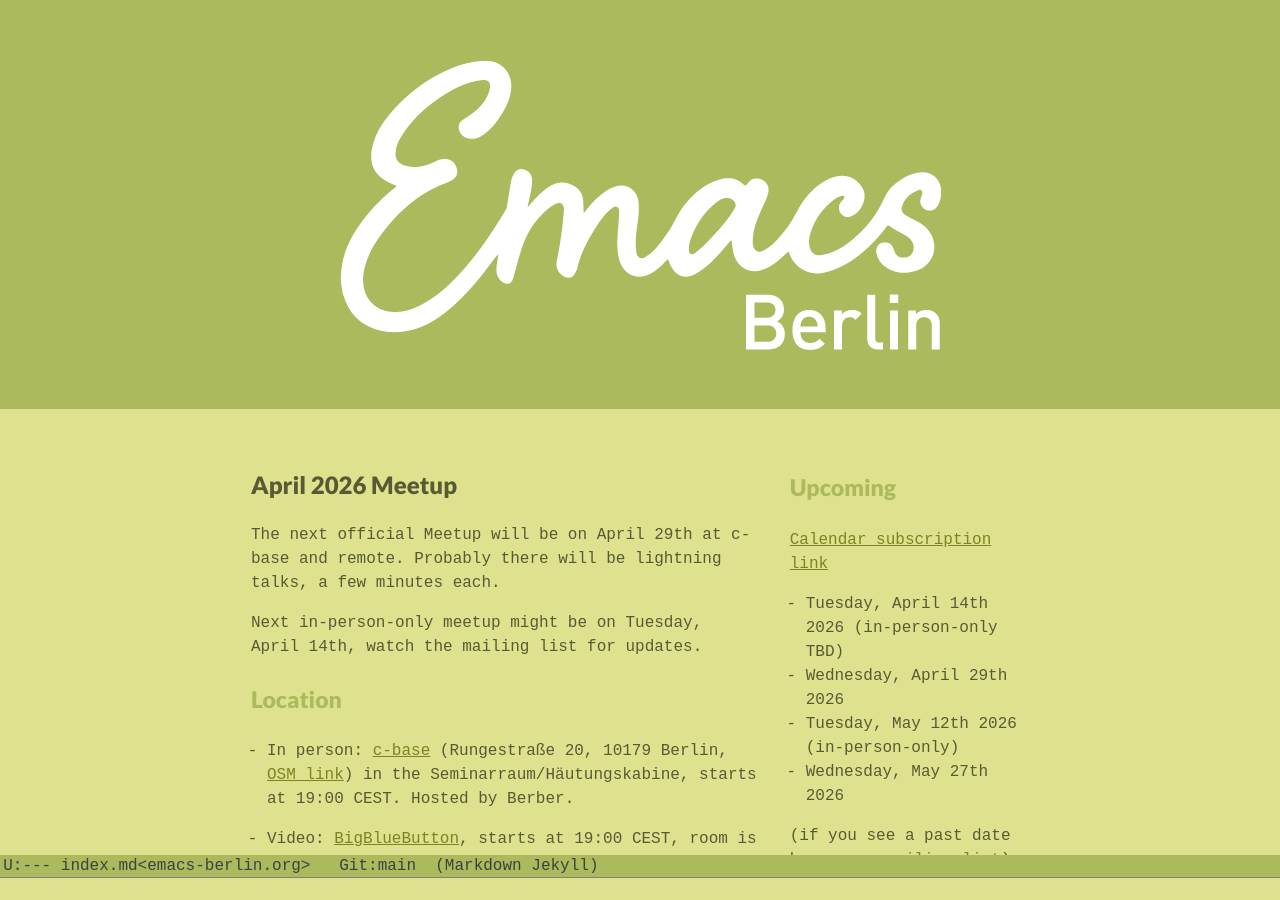
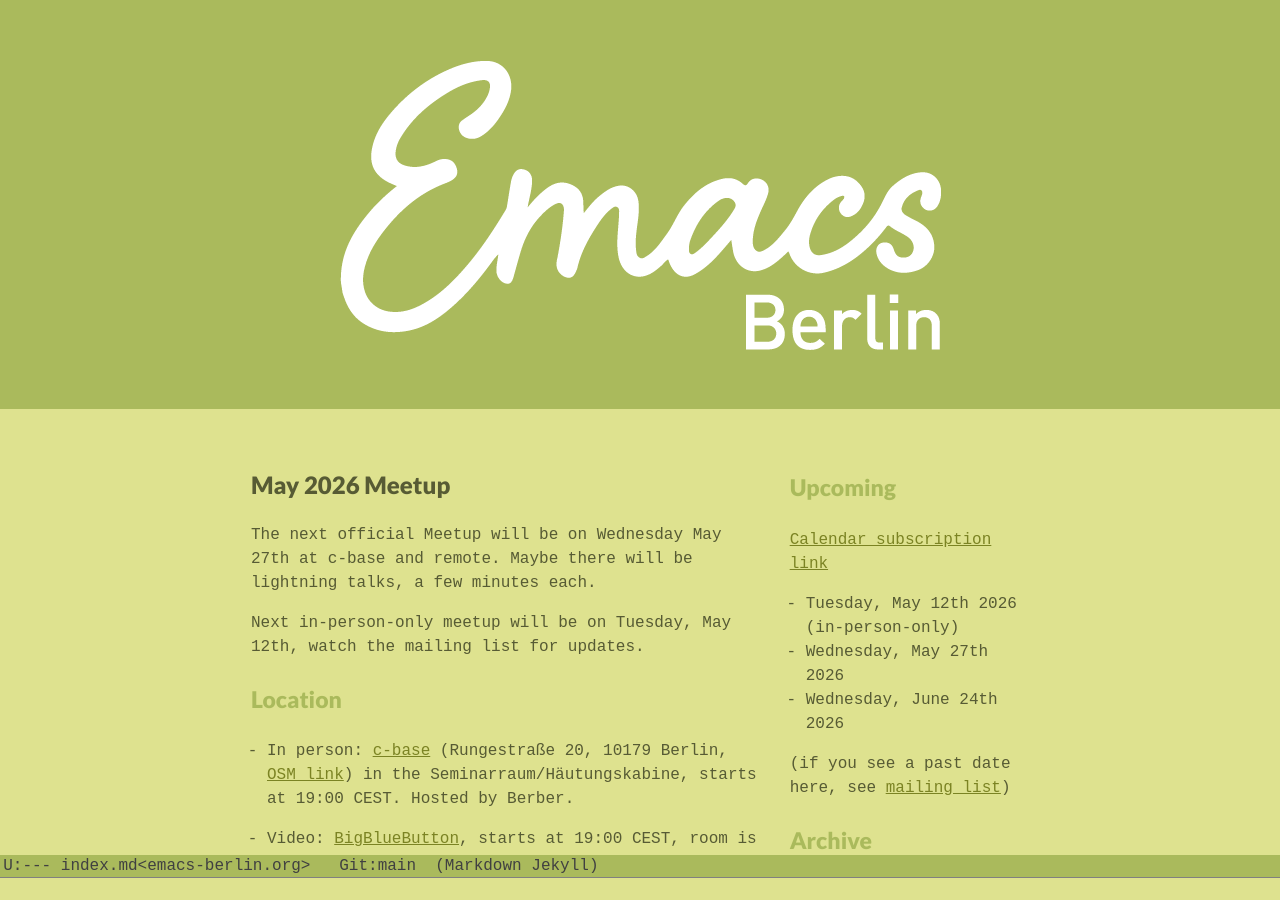
Before and after one commit to emacs-berlin/emacs-berlin.org, a Jekyll site: the page built from index.md, in a window 1280 px wide and 900 px high. Built offline with Jekyll 4.4.1, drawn with Linux system fonts in a browser that asks for light colours.

Commit message:
May 2026 Meetup

```diff
--- a/index.md
+++ b/index.md
@@ -14,12 +14,12 @@
 <section id="below-fold"><div class="row"><div class="medium-8 columns">
 
 
-# April 2026 Meetup
+# May 2026 Meetup
 
-The next official Meetup will be on April 29th at c-base and remote.
-Probably there will be lightning talks, a few minutes each.
+The next official Meetup will be on Wednesday May 27th at c-base and
+remote. Maybe there will be lightning talks, a few minutes each.
 
-Next in-person-only meetup might be on Tuesday, April 14th, watch the
+Next in-person-only meetup will be on Tuesday, May 12th, watch the
 mailing list for updates.
 
 
@@ -32,6 +32,7 @@
 * Video: [BigBlueButton](https://bbb.emacsverse.org/rooms/emacs-berlin/join/),
 starts at 19:00 CEST, room is open from 18:30 CEST. Note that the server
 might be offline before that time.
+
 
 ### About Emacs Berlin
 
@@ -62,13 +63,11 @@
 
 [Calendar subscription link](https://emacs-berlin.org/calendar.ics)
 
-* Tuesday, April 14th 2026 (in-person-only TBD)
-* Wednesday, April 29th 2026
 * Tuesday, May 12th 2026 (in-person-only)
 * Wednesday, May 27th 2026
+* Wednesday, June 24th 2026
 
 <!--
-* Wednesday, June 24th 2026
 * Wednesday, July 29th 2026
 * Wednesday, August 26th 2026
 * Wednesday, September 30th 2026
```
